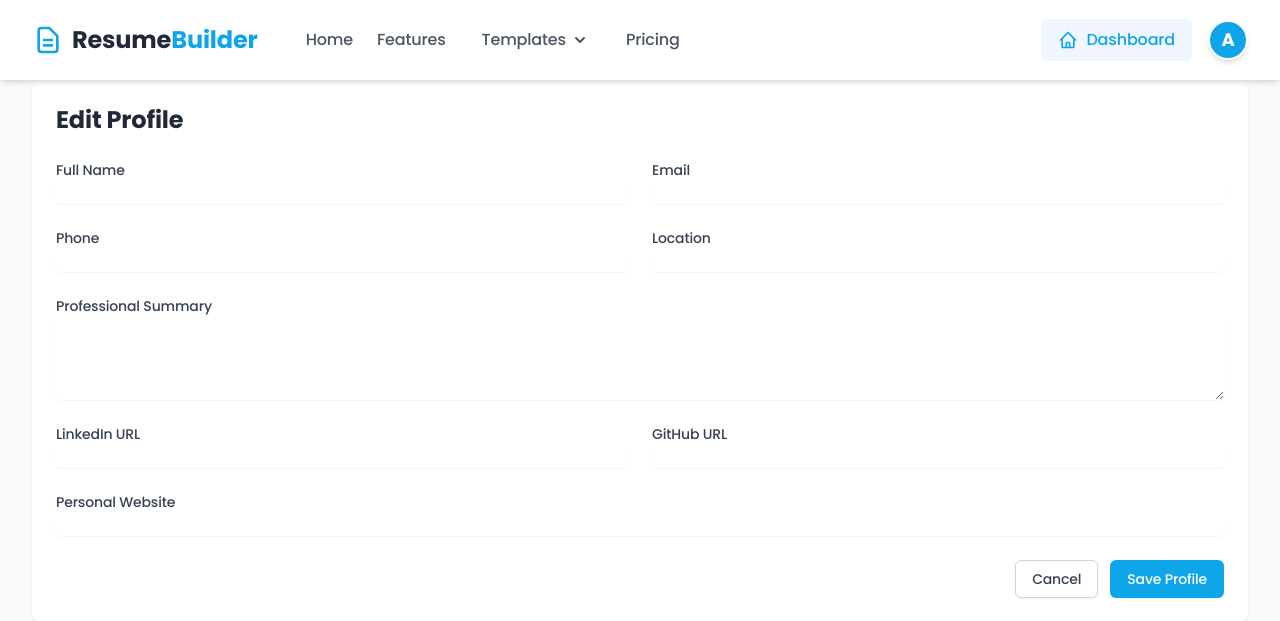
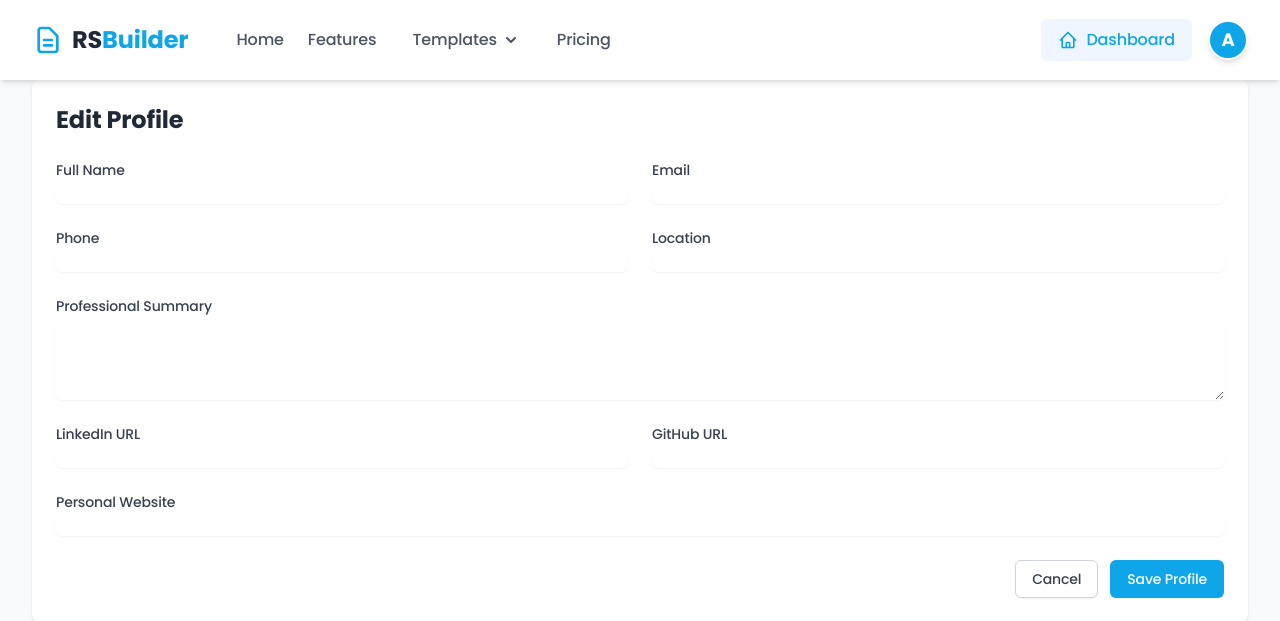
Before and after one commit to iceCoding01/resume, a Django app: page /profile/edit/ in a window 1280 px wide. Shown: the top 621 px of the page. Run offline with Django 5.2, Linux system fonts and the light colour scheme; a user stored in the database is signed in; data comes from the database, SQL or seed files in the repository; both versions use the stored data as it was after the commit; some libraries are stand-ins or nearby versions.

Commit message:
Update PDF export functionality and base template
- Refactored pdf_export.py for improved reliability
- Updated base.html template for better layout
- Regenerated db.sqlite3 with latest schema changes

```diff
--- a/builder/pdf_export.py
+++ b/builder/pdf_export.py
@@ -22,7 +22,7 @@ def export_pdf_resume(request, slug):
     resume = get_object_or_404(Resume, slug=slug)
 
     # If not the owner and resume is not published, deny access
-    if resume.user != request.user and resume.status != 'published':
+    if (hasattr(resume, 'user_profile') and resume.user_profile.user != request.user) and resume.status != 'published':
         raise Http404("Resume not found")
 
     # Log download for analytics
--- a/builder/templates/base.html
+++ b/builder/templates/base.html
@@ -123,7 +123,7 @@
                             <svg xmlns="http://www.w3.org/2000/svg" class="h-8 w-8 text-primary mr-2" fill="none" viewBox="0 0 24 24" stroke="currentColor">
                                 <path stroke-linecap="round" stroke-linejoin="round" stroke-width="2" d="M9 12h6m-6 4h6m2 5H7a2 2 0 01-2-2V5a2 2 0 012-2h5.586a1 1 0 01.707.293l5.414 5.414a1 1 0 01.293.707V19a2 2 0 01-2 2z" />
                             </svg>
-                            <span class="text-2xl font-bold text-gray-800">Resume<span class="text-primary">Builder</span></span>
+                            <span class="text-2xl font-bold text-gray-800">RS<span class="text-primary">Builder</span></span>
                         </a>
                     </div>
                     <div class="hidden md:ml-12 md:flex md:items-center md:space-x-6">
```
Also changed, not shown: db.sqlite3.
